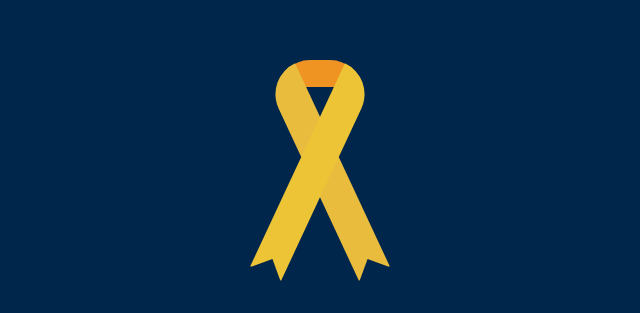
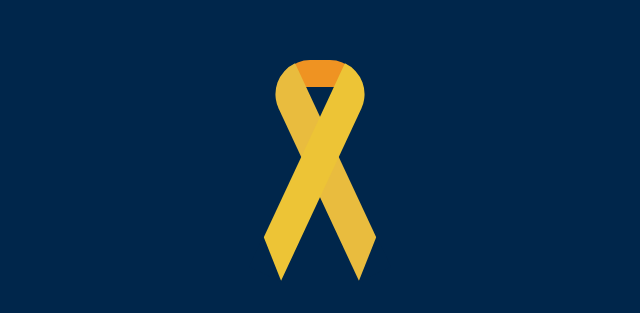
Before and after one commit to junhoyeo/css-yellow-ribbon, a plain HTML site: page index.html in a window 1280 px wide. Shown: the part 155-468 px from the top of the page, without its empty margins (319-959 px from the left). Drawn offline with Linux system fonts and the light colour scheme; a web font is replaced by a local one.

Commit message:
⛴ fix: update end shapes in ribbon

```diff
--- a/index.html
+++ b/index.html
@@ -17,12 +17,12 @@
           <div class="ribbon-top-bottom">
             <div class="ribbon-left-cross-wrap">
               <div class="ribbon-left-cross">
-                <div class="ribbon-cross-bottom"></div>
+                <div class="ribbon-left-cross-bottom"></div>
               </div>
             </div>
             <div class="ribbon-right-cross-wrap">
               <div class="ribbon-right-cross">
-                <div class="ribbon-cross-bottom"></div>
+                <div class="ribbon-right-cross-bottom"></div>
               </div>
             </div>
           </div>
--- a/ribbon.css
+++ b/ribbon.css
@@ -54,14 +54,14 @@
   width: 100%;
 }
 
-.ribbon-cross-bottom {
+.ribbon-left-cross-bottom {
   position: absolute;
   width: 0;
   height: 0;
-  border-left: 17px solid transparent;
-  border-right: 17px solid transparent;
-  border-bottom: 17px solid #00264b;
+  border-left: 36px solid transparent;
+  border-bottom: 34px solid #00264b;
   bottom: -1px;
+  left: -1px;
 }
 
 .ribbon-right-cross-wrap {
@@ -80,3 +80,13 @@
   height: 100%;
   width: 100%;
 }
+
+.ribbon-right-cross-bottom {
+  position: absolute;
+  width: 0;
+  height: 0;
+  border-right: 36px solid transparent;
+  border-bottom: 34px solid #00264b;
+  bottom: -1px;
+  right: -1px;
+}
```
